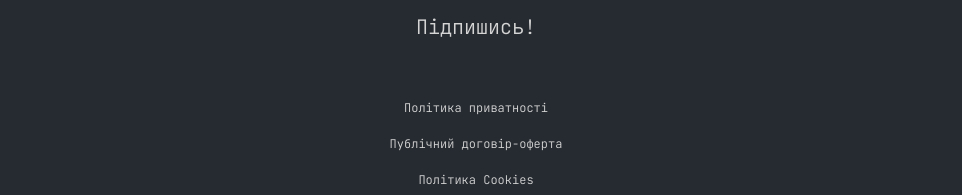
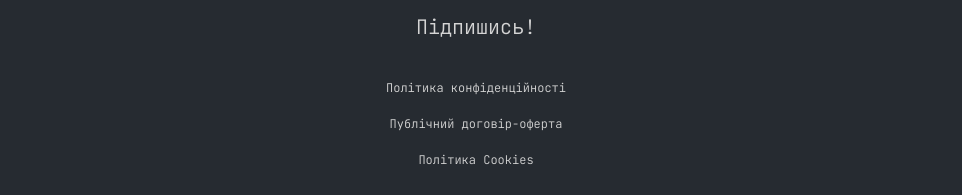
Before and after one commit to a-pasichnyk/SpeakEng, a plain HTML site: page index.html in a window 1280 px wide. Shown: the part 4038-4233 px from the top of the page, without its empty margins (164-1126 px from the left). Drawn offline with Linux system fonts and the light colour scheme.

Commit message:
small fixes

```diff
--- a/index.html
+++ b/index.html
@@ -137,7 +137,7 @@
                 </h3>
 
                 <h3 class="yellowText priceHeader">
-                        1100 UAH за 1 заняття
+                        1050 UAH за 1 заняття
                 </h3>
 
                 <ul class="priceBulletList">
@@ -328,7 +328,7 @@
 
 
     <div class="containerPolicy">
-        <a href="/speakeng/privacy-policy.html" class="policyItem">Політика приватності</a>
+        <a href="/speakeng/privacy-policy.html" class="policyItem">Політика конфіденційності</a>
         <a href="/speakeng/terms-and-conditions.html" class="policyItem">Публічний договір-оферта</a>
         <a href="" class="policyItem">Політика Cookies</a>
     </div>
@@ -337,7 +337,6 @@
         2024. <a href="#">©SpeakEng.</a> All rights reserved.
     </div>
 
-
 </footer>
 </main>
 <script src="script.js"></script>
--- a/style.css
+++ b/style.css
@@ -31,9 +31,13 @@ body{
     flex-direction: column;
     justify-content: center;
     align-items: center;
-    width: 100%;
+    width: 100vw;
+    min-height: 100vh;
+    overflow-x: hidden;
     margin: 0;
+    padding: 0;
     background-color: var(--bgColor);
+
 
 
 }
@@ -151,7 +155,7 @@ p{
     flex-direction: column;
     justify-content: center;
     align-items: center;
-    margin: 20px;
+    margin: 0;
 }
 
 .policyItem{
```
